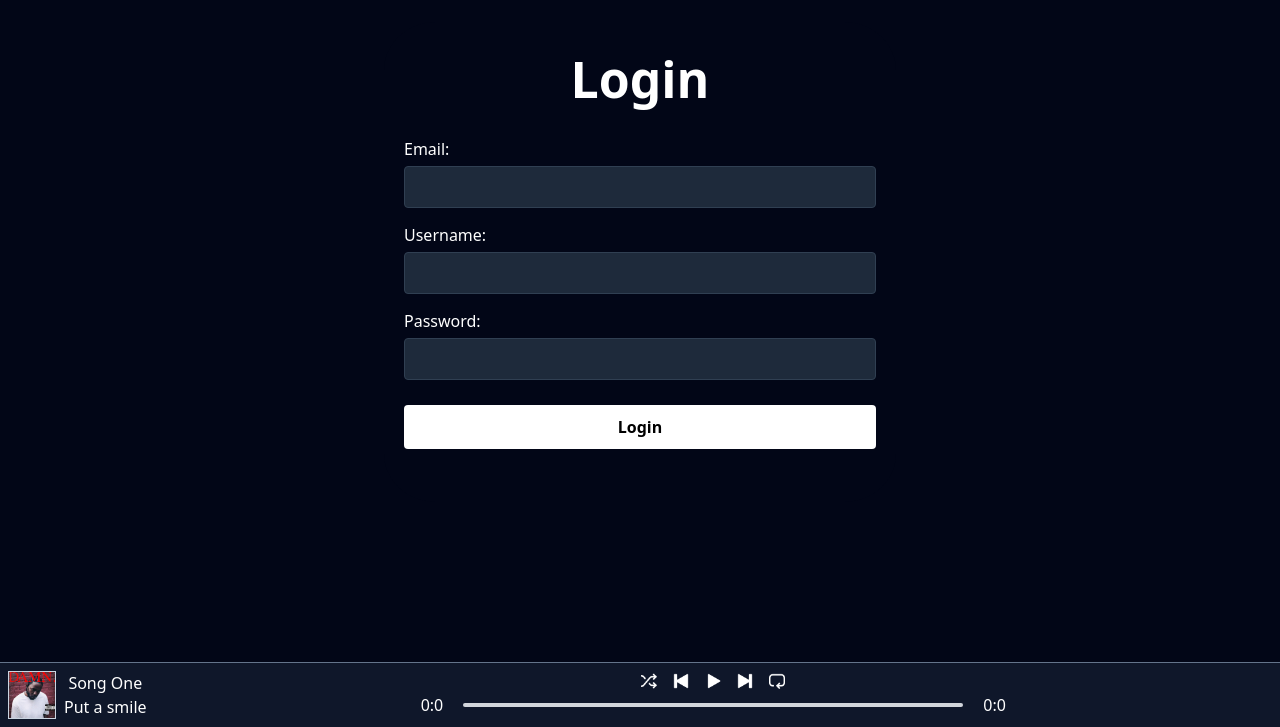
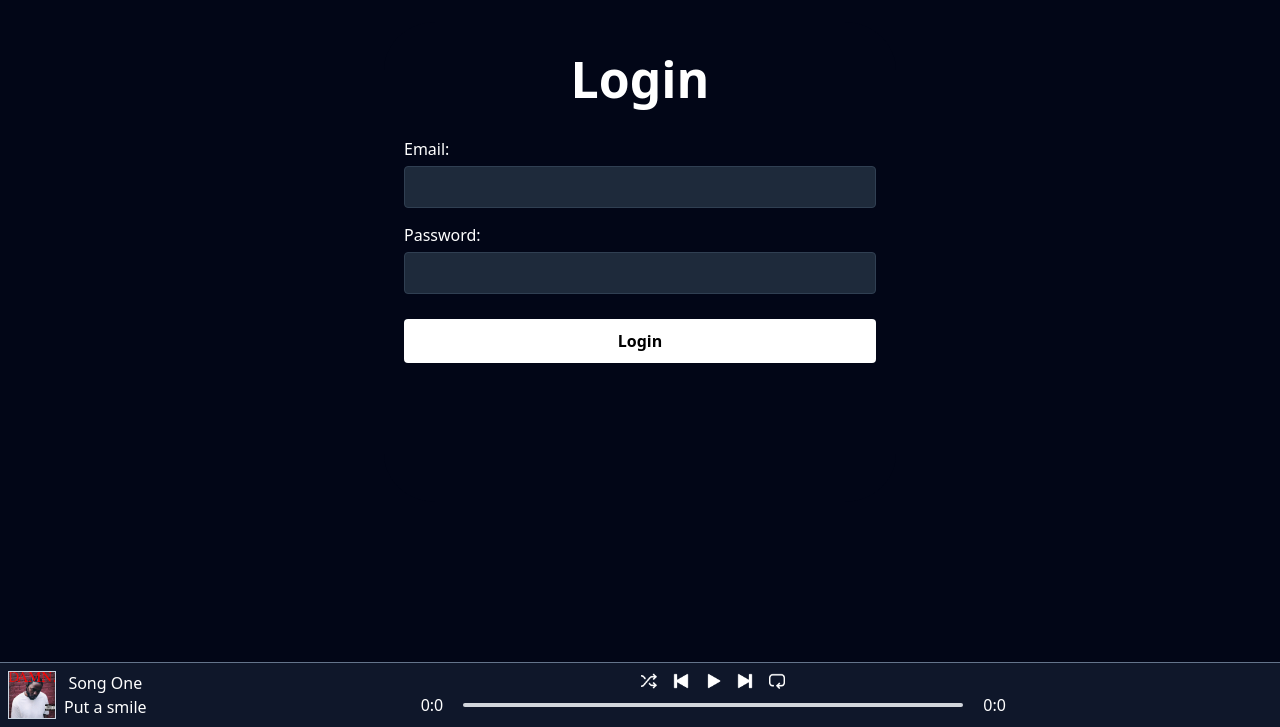
Before and after one commit to Adi-Ida404/Spotify-frontend, a React (Vite) app: page /login in a window 1280 px wide. Shown: the part 138-865 px from the top of the page. Built offline with nearby package versions, Linux system fonts and the light colour scheme.

Commit message:
Finishing username management

```diff
--- a/src/components/Header.jsx
+++ b/src/components/Header.jsx
@@ -18,6 +18,8 @@ export const Header = () => {
   const handleBackward = () => {
     navigate(-1); // Move backward in history
   };
+
+  const firstLetter = name ? name.charAt(0) : '';
 
   return (
     <div className='flex border-black bg-slate-900 p-4'>
@@ -41,10 +43,12 @@ export const Header = () => {
         </button>
       </div>
       {name ? (
-        <div className='flex text-white ml-auto'>
-          <svg xmlns="http://www.w3.org/2000/svg" width="24" height="24" viewBox="0 0 24 24" fill="none" stroke="currentColor" stroke-width="2" stroke-linecap="round" stroke-linejoin="round" class="lucide lucide-user-round"><circle cx="12" cy="8" r="5"/><path d="M20 21a8 8 0 0 0-16 0"/></svg>
-          <span>Welcome, {name}</span>
+        <div className='flex items-center text-white ml-auto'>
+        <div className='w-10 h-10 flex items-center justify-center bg-blue-500 text-white rounded-full font-semibold mr-2'>
+          {firstLetter}
         </div>
+        <span>{name}</span>
+      </div>
       ) : (
         <div className='flex text-white ml-auto'>
           <Link to="/SignUp" className={styleButton}>
--- a/src/pages/Login.jsx
+++ b/src/pages/Login.jsx
@@ -14,9 +14,9 @@ export const Login = () => {
     e.preventDefault();
     axios.post(`${apiUrl}/Login`, { email, password })
       .then(result => {
-        if (result.data === "Success") {
-          // Optionally set user name here if needed
-          // setName(result.data.userName); // Example: setting the user's name from the response
+        if (result.data.status === "Success") {
+          // Set user name from the response
+          setName(result.data.userName); // Assuming the response contains userName
           navigate(`/`); // Navigate to /home on successful login
         } else {
           console.log("Login failed");
@@ -43,18 +43,6 @@ export const Login = () => {
               type="email"
               id="email"
               name="email"
-              required
-              autoComplete="off"
-            />
-          </div>
-          <div style={styles.inputContainer}>
-            <label style={styles.label} htmlFor="name">Username:</label>
-            <input
-              onChange={(e) => setName(e.target.value)}
-              style={styles.input}
-              type="text"
-              id="name"
-              name="name"
               required
               autoComplete="off"
             />
```
